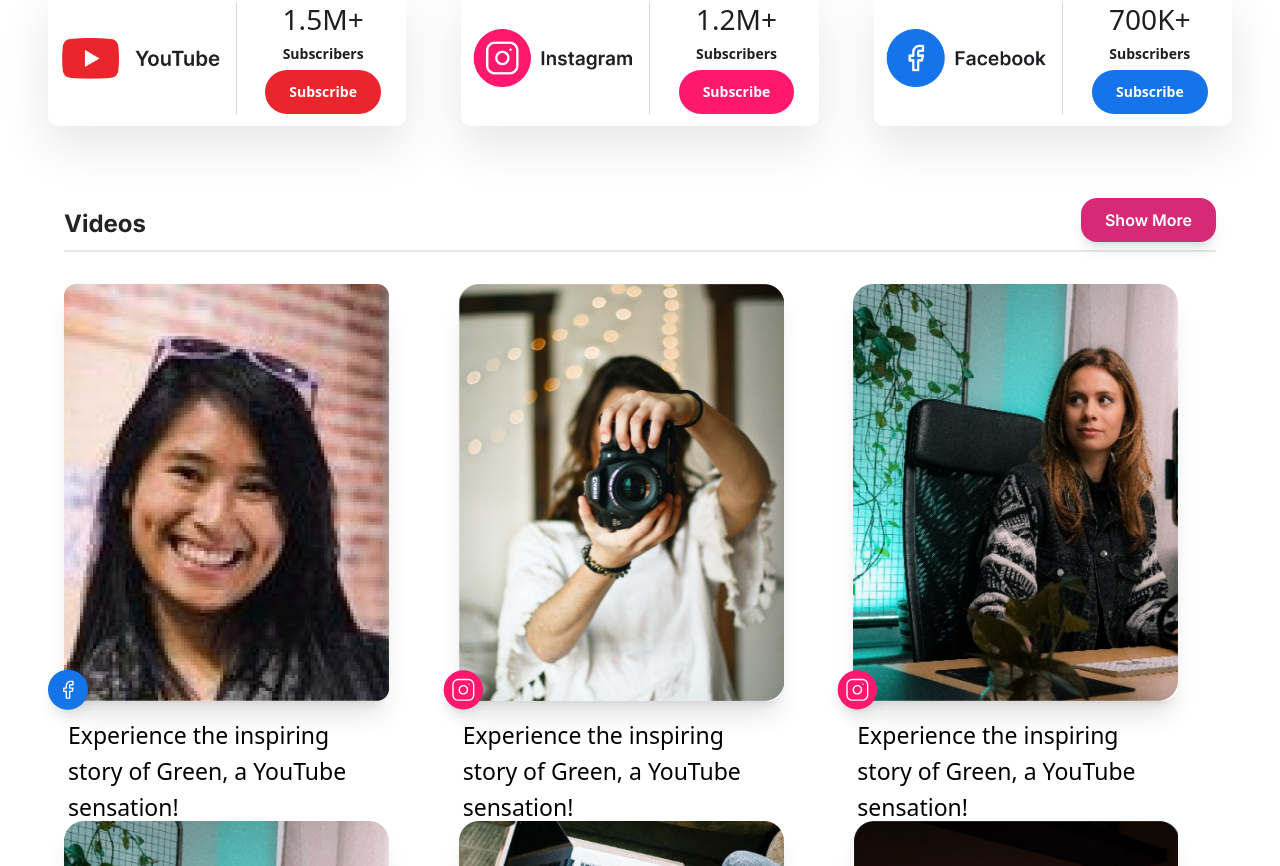
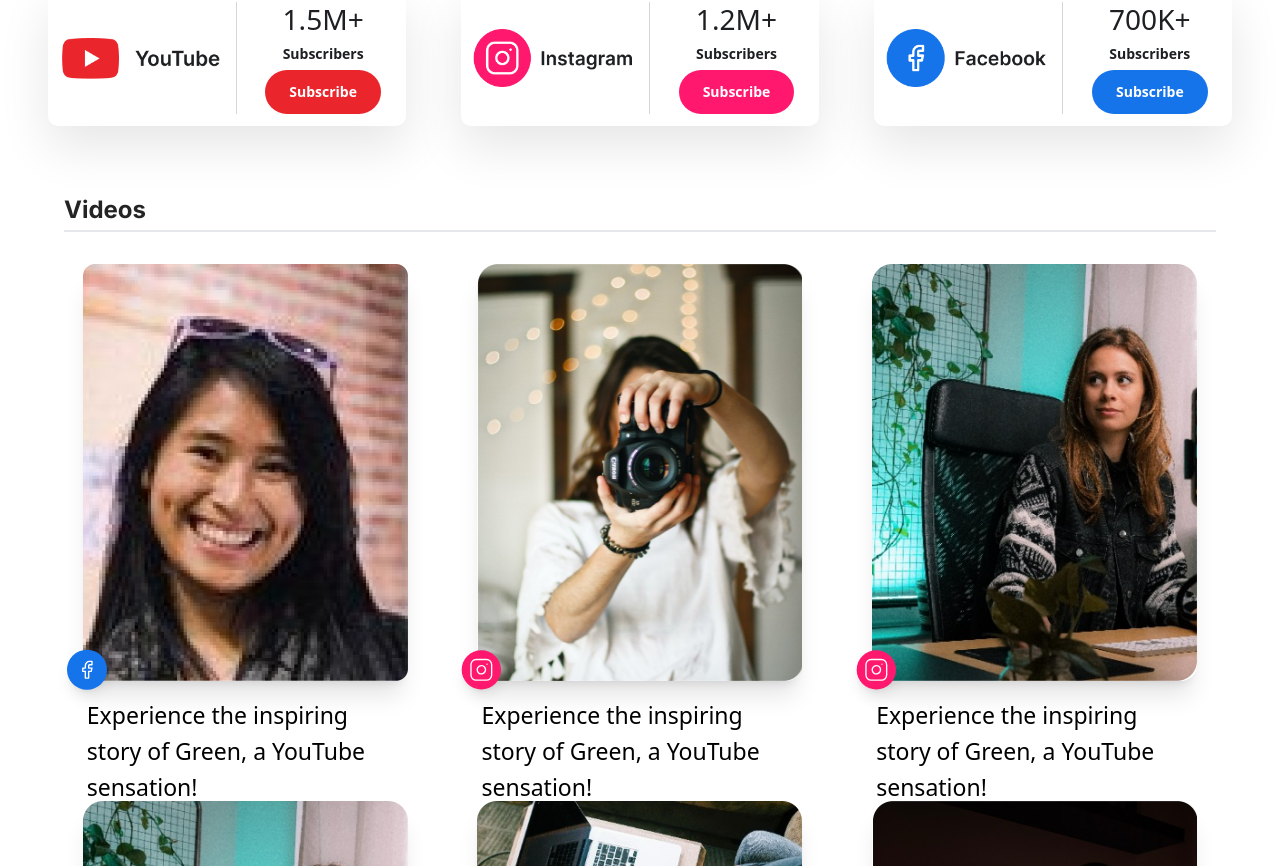
Before and after one commit to Chetan2520/influencer, a React (Vite) app: page /catherine in a window 1280 px wide. Shown: the part 574-1440 px from the top of the page. Built offline with nearby package versions, Linux system fonts and the light colour scheme; a web font is replaced by a local one.

Commit message:
updation

```diff
--- a/src/component/Video.jsx
+++ b/src/component/Video.jsx
@@ -144,24 +144,15 @@ const VideoGallery = () => {
         <div className="min-h-screen bg-white font-sans p-4 sm:p-6 lg:p-8">
             <div className="max-w-7xl mx-auto">
                 {/* Header */}
-                <header className="flex justify-between items-center mb-8 border-b-2 border-gray-200">
+                <header className="flex justify-between items-center mb-8 border-b-2 border-gray-200 pb-2">
                     <h1 className="font-['Inter'] font-bold text-[24px] leading-none capitalize text-[#242424]">
                         Videos
                     </h1>
-
-                    <motion.button
-                        whileHover={{ scale: 1.05 }}
-                        whileTap={{ scale: 0.95 }}
-                        className="w-[135px] h-[44px] bg-[#D62976] cursor-pointer text-white font-['Inter'] font-semibold rounded-[16px] py-[9px] px-[23px] mb-2 shadow-lg hover:bg-pink-600 transition-colors duration-300"
-                    >
-                        Show More
-                    </motion.button>
-
                 </header>
 
                 {/* Video Grid */}
                 <motion.div
-                    className="grid grid-cols-1 sm:grid-cols-2 lg:grid-cols-3 gap-x-6 md:gap-x-8 gap-y-30"
+    className="grid grid-cols-1 sm:grid-cols-2 lg:grid-cols-3 gap-x-6 md:gap-x-8 gap-y-30 justify-items-center"
     variants={containerVariants}
     initial="hidden"
     animate="visible"
@@ -188,13 +179,11 @@ const VideoGallery = () => {
                 >
                     {video.description}
                 </motion.p>
-
             </motion.div>
-
-
         </motion.div>
     ))}
 </motion.div>
+
             </div>
         </div>
     );
--- a/src/page/About.jsx
+++ b/src/page/About.jsx
@@ -110,10 +110,16 @@ const CreativeSpark = () => {
         <div className="w-full overflow-x-hidden">
             {/* Top Section */}
             <section className="bg-white text-black max-w-7xl mx-auto">
-                <div className="container mx-auto flex flex-col md:flex-row items-center px-6 py-16">
+                <div className="container mx-auto flex flex-col md:flex-row items-start px-6 py-16">
+
+                    {/* Mobile-only heading at the top */}
+                    <h1 className="font-poppins font-semibold text-[40px] leading-[48px] text-[#D62976] mb-6 block md:hidden text-center">
+                        Your Brand's Creative Spark in the Digital World
+                    </h1>
+
                     {/* Image Column */}
                     <motion.div
-                        className="w-full md:w-1/2 mb-10 md:mb-0"
+                        className="w-full md:w-1/2 mb-6 md:mb-0"
                         variants={fadeInLeft}
                         initial="hidden"
                         whileInView="visible"
@@ -125,18 +131,21 @@ const CreativeSpark = () => {
                             className="w-full h-auto object-cover"
                         />
                     </motion.div>
-                    {/* Text Content Column */}
+
+                    {/* Desktop Text + Features Column */}
                     <motion.div
-                        className="w-full md:w-1/2 md:pl-12"
+                        className="w-full md:w-1/2 md:pl-12 flex flex-col"
                         variants={fadeInRight}
                         initial="hidden"
                         whileInView="visible"
                         viewport={{ once: true }}
                     >
-                        <h1 className="font-poppins font-semibold text-[40px] md:text-[48px] leading-[62.4px] text-[#D62976] mb-6">
+                        {/* Desktop heading */}
+                        <h1 className="font-poppins font-semibold text-[40px] md:text-[48px] leading-[62.4px] text-[#D62976] mb-6 hidden md:block">
                             Your Brand's Creative Spark in the Digital World
                         </h1>
 
+                        {/* Paragraphs */}
                         <p className="font-inter font-normal text-[16px] leading-[18px] tracking-[0px] text-[#00001E99] mb-4">
                             We’re more than influencer marketers — we’re your strategic storytellers. Our mission goes far beyond connecting brands with audiences; we craft experiences that resonate, inspire, and last well beyond a single campaign.
                         </p>
@@ -145,6 +154,7 @@ const CreativeSpark = () => {
                             What sets us apart is our commitment to creating campaigns that don't just perform; they inspire conversation, spark emotion, and leave a lasting mark on your audience. With us, your brand isn't simply part of the digital noise — it becomes a story worth remembering.
                         </p>
 
+                        {/* Features Grid */}
                         <motion.div
                             className="grid grid-cols-1 sm:grid-cols-2"
                             variants={containerVariants}
@@ -180,6 +190,7 @@ const CreativeSpark = () => {
                     </motion.div>
                 </div>
             </section>
+
 
             {/* Bottom Section */}
             <section className="bg-[#FFE2EF]">
```
Also changed, not shown: src/page/Catherine.jsx (indentation only). Lines whose indentation alone changed are shown as unchanged.
